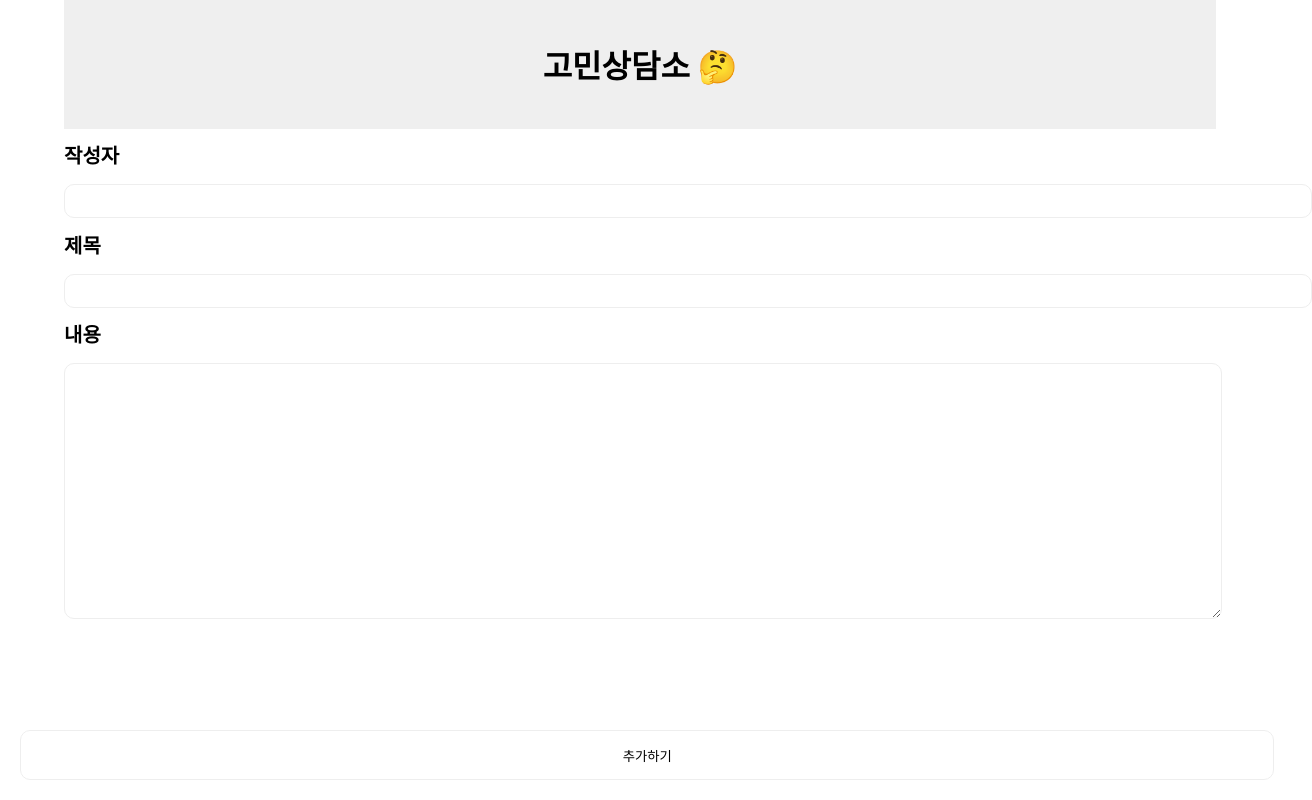
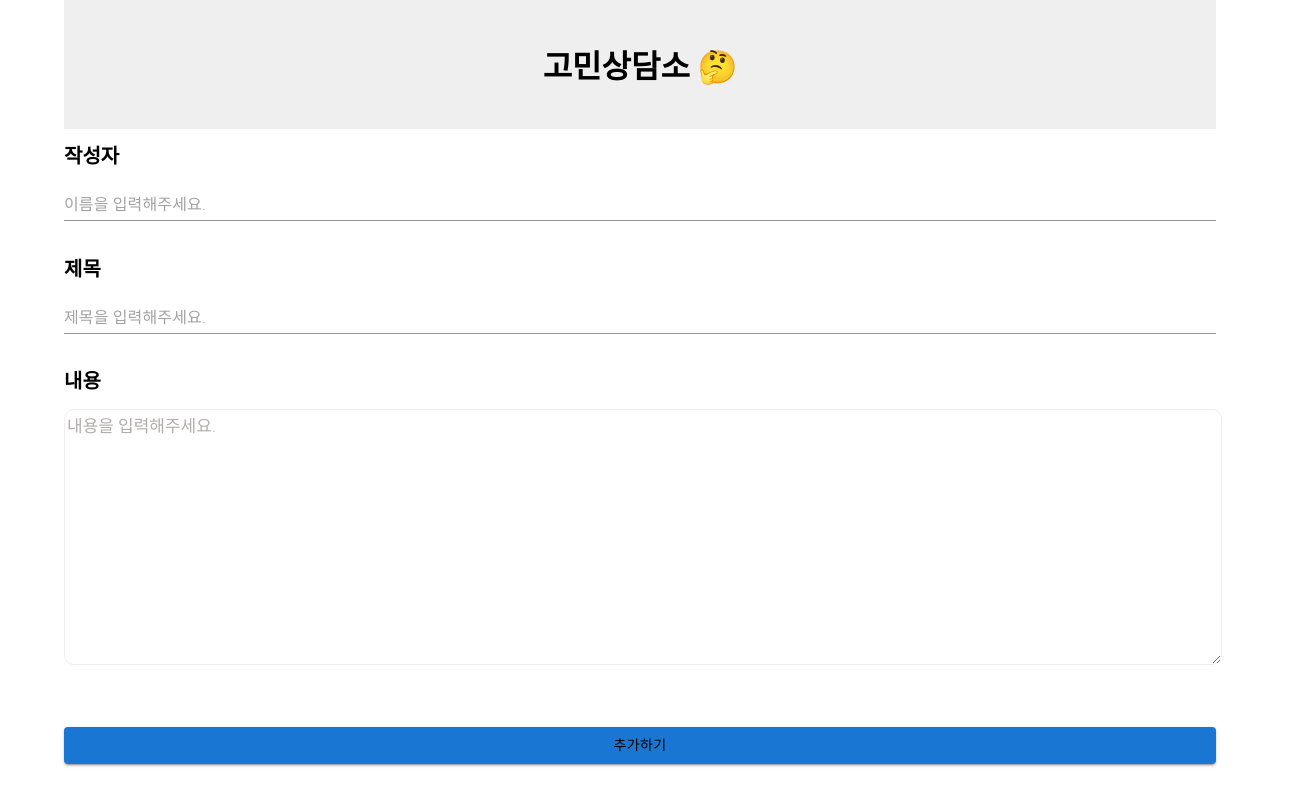
Before and after one commit to soyeon102/worry-share-project, a React (Create React App) app: page /writing in a window 1280 px wide. Shown: the whole page, 1312 px wide, since content can reach past the window. Built offline with nearby package versions, Linux system fonts and the light colour scheme.

Commit message:
element들 추가 및 수정/ detail페이지 이동 가능하게 구현/ 퍼블리싱 수정

```diff
--- a/package.json
+++ b/package.json
@@ -5,6 +5,7 @@
   "dependencies": {
     "@emotion/react": "^11.10.0",
     "@emotion/styled": "^11.10.0",
+    "@fontsource/roboto": "^4.5.7",
     "@mui/icons-material": "^5.8.4",
     "@mui/material": "^5.9.3",
     "@mui/styled-engine-sc": "^5.9.3",
--- a/src/components/WorryList.jsx
+++ b/src/components/WorryList.jsx
@@ -1,54 +1,59 @@
-import Layout from "./layout/Layout";
 import styled from "styled-components";
+import { useNavigate } from "react-router-dom";
 
 const WorryList = () => {
+  const navigate = useNavigate();
+
   return (
-    <Layout>
+    <div
+      onClick={() => {
+        navigate("/detail/1");
+      }}
+    >
       <StWorryList>
-
-        <StListtitle>Title
+        <StListtitle>
+          Title
           <StListBtn>삭제</StListBtn>
-          </StListtitle>
+        </StListtitle>
 
         <StListWriter>작성자:나</StListWriter>
-
-
-        </StWorryList>
-    </Layout>
+      </StWorryList>
+    </div>
   );
 };
 
 export default WorryList;
 
-const StWorryList= styled.div`
-  width:97vw;
-height:80px;
-margin-top:15px;
-display:flex;
-flex-direction:column;
-border:solid 1px;
-border-color:#eee;
-border-radius:10px;
-outline-color:#eee;
-margin-left:2%;
-margin-right:2%;
-`
+const StWorryList = styled.div`
+  height: 80px;
+  margin-top: 15px;
+  display: flex;
+  flex-direction: column;
+  border: solid 1px;
+  border-color: #eee;
+  border-radius: 10px;
+  outline-color: #eee;
+  padding: 0 10px;
+  &:hover {
+    cursor: pointer;
+  }
+`;
 
-const StListtitle= styled.div`
-display:flex;
-font-size:20px;
-margin-top:10px;
-justify-content: space-between;
-`
+const StListtitle = styled.div`
+  display: flex;
+  font-size: 20px;
+  margin-top: 10px;
+  justify-content: space-between;
+`;
 
-const StListWriter= styled.div`
-font-size:10px;
-margin-top:10px;
-`
+const StListWriter = styled.div`
+  font-size: 10px;
+  margin-top: 10px;
+`;
 
-const StListBtn= styled.button`
-width:50px;
-height:3vh;
-text-align:center;
-line-height:25px;
-`
+const StListBtn = styled.button`
+  width: 50px;
+  height: 3vh;
+  text-align: center;
+  line-height: 25px;
+`;
--- a/src/components/elements/CommonButton.jsx
+++ b/src/components/elements/CommonButton.jsx
@@ -1,14 +1,19 @@
-import { StyledEngineProvider } from '@mui/styled-engine';
-import styled from 'styled-components';
-import Button from '@mui/material/Button';
-import IconButton from '@mui/material/IconButton';
-import DeleteIcon from '@mui/icons-material/Delete';
+import { StyledEngineProvider } from "@mui/styled-engine";
+import styled from "styled-components";
+import Button from "@mui/material/Button";
+import IconButton from "@mui/material/IconButton";
+import DeleteIcon from "@mui/icons-material/Delete";
 
-const CommonButton = ({ text, onClick, size, variant, iconColor }) => {
+const CommonButton = ({ text, onClick, size, variant, iconColor, margin }) => {
   return (
     <StyledEngineProvider injectFirst>
       {text ? (
-        <MyButton variant={variant} onClick={onClick} size={size}>
+        <MyButton
+          variant={variant}
+          onClick={onClick}
+          size={size}
+          margin={margin}
+        >
           {text}
         </MyButton>
       ) : (
@@ -22,7 +27,8 @@ const CommonButton = ({ text, onClick, size, variant, iconColor }) => {
 
 export default CommonButton;
 
-const MyButton = styled(Button)(({ size }) => ({
-  width: size || 'auto',
-  color: 'black',
+const MyButton = styled(Button)(({ size, margin }) => ({
+  width: size || "auto",
+  color: "black",
+  margin: margin || "auto",
 }));
--- /dev/null
+++ b/src/components/elements/CommonInput.jsx
@@ -0,0 +1,21 @@
+import styled from "styled-components";
+import Input from "@mui/material/Input";
+
+const ariaLabel = { "aria-label": "description" };
+
+const CommonInput = ({ text, id }) => {
+  return (
+    <StBox>
+      <Input
+        placeholder={text}
+        inputProps={ariaLabel}
+        sx={{ margin: "20px 0", width: "100%" }}
+        id={id}
+      />
+    </StBox>
+  );
+};
+
+export default CommonInput;
+
+const StBox = styled.div``;
--- /dev/null
+++ b/src/components/elements/CommonLabel.jsx
@@ -0,0 +1,17 @@
+import styled from "styled-components";
+import "@fontsource/roboto/300.css";
+
+const CommonLabel = ({ labeltext, id }) => {
+  return <Stlabel for={id}>{labeltext}</Stlabel>;
+};
+
+export default CommonLabel;
+
+const Stlabel = styled.label`
+  display: flex;
+  flex-direction: column;
+  margin-top: 1%;
+  font-size: 20px;
+  font-weight: bold;
+  font-family: roboto;
+`;
--- /dev/null
+++ b/src/components/elements/CommonTextArea.jsx
@@ -0,0 +1,30 @@
+import styled from "styled-components";
+import "@fontsource/roboto/300.css";
+
+const CommonTextArea = ({ text, id }) => {
+  return <StTextArea placeholder={text} id={id} />;
+};
+
+export default CommonTextArea;
+
+const StTextArea = styled.textarea`
+  width: 100%;
+  height: 250px;
+  margin-top: 15px;
+
+  border: solid 1px;
+  border-color: #eee;
+  border-radius: 10px;
+  outline-color: blue;
+
+  font-size: 17px;
+  font-family: roboto;
+  &:hover {
+    border: solid 2px;
+    border-color: black;
+  }
+
+  ::placeholder {
+    color: #b3acac;
+  }
+`;
--- a/src/components/elements/Input.jsx
+++ /dev/null
@@ -1,19 +0,0 @@
-import styled from "styled-components";
-
-const Input = ({ children }) => {
-  return <StInput>{children}</StInput>;
-
-};
-
-export default Input;
-
-const StInput= styled.input`
-width:97vw;
-height:30px;
-margin-top:15px;
-display:flex;
-border:solid 1px;
-border-color:#eee;
-border-radius:10px;
-outline-color:#eee;
-`
--- a/src/components/layout/Layout.jsx
+++ b/src/components/layout/Layout.jsx
@@ -1,5 +1,4 @@
 import Container from "@mui/material/Container";
-import styled from "styled-components";
 import Header from "./Header";
 
 const Layout = ({ children }) => {
--- a/src/components/pages/ListPage.jsx
+++ b/src/components/pages/ListPage.jsx
@@ -8,6 +8,7 @@ const ListPage = () => {
       <StListtitle>
       고민 리스트
       </StListtitle>
+      <WorryList/>
     </Layout>
   );
 };
--- a/src/components/pages/WritingPage.jsx
+++ b/src/components/pages/WritingPage.jsx
@@ -1,76 +1,45 @@
-import Layout from '../layout/Layout';
-import styled from "styled-components"
-import Input from '../elements/Input'
+import Layout from "../layout/Layout";
+import CommonInput from "../elements/CommonInput";
+import CommonButton from "../elements/CommonButton";
+import CommonTextArea from "../elements/CommonTextArea";
+import CommonLabel from "../elements/CommonLabel";
 
 const WritingPage = () => {
-
-
+  const onsubmitHandler = (e) => {
+    e.preventDefault();
+  };
 
   return (
-
-    <StWriteContainer>
     <Layout>
       <div>
+        <form onSubmit={onsubmitHandler}>
           <div>
-        <StWritelabel>작성자</StWritelabel>
-        <Input type="text"/>
+            <CommonLabel labeltext='작성자' id='Writer' />
+            <CommonInput text='이름을 입력해주세요.' id='Writer' />
           </div>
 
           <div>
-        <StWritelabel>제목</StWritelabel>
-        <Input type="text"/>
+            <CommonLabel labeltext='제목' id='Title' />
+            <CommonInput text='제목을 입력해주세요.' id='Title' />
           </div>
 
           <div>
-        <StWritelabel>내용</StWritelabel>
-        <StWriteContent/>
+            <CommonLabel labeltext='내용' id='Content' />
+            <CommonTextArea text='내용을 입력해주세요.' id='Content' />
           </div>
+
+          <div>
+            <CommonButton
+              text='추가하기'
+              size='100%'
+              variant='contained'
+              margin='5% 0 0 0'
+            />
+          </div>
+        </form>
       </div>
     </Layout>
-
-        <div>
-          <StWriteFormBtn>추가하기</StWriteFormBtn>
-        </div>
-        </StWriteContainer>
-
-
   );
 };
 
 export default WritingPage;
-
-const StWriteContainer=styled.div`
-  padding-left: 20px;
-  padding-right: 20px;
-`
-
-const StWriteFormBtn=styled.button`
-  width:98vw;
-  height:50px;
-  position:fixed;
-  bottom:0;
-  margin-bottom:20px;
-  background-color:white;
-  border:1px solid;
-  border-color:#eee;
-  border-radius:10px;
-  cursor:pointer;
-`
-
-const StWritelabel =styled.label`
-display:flex;
-flex-direction:column;
-margin-top:1%;
-font-size:20px;
-font-weight:bold;
-`
-
-const StWriteContent = styled.textarea`
-  width:100%;
-  height:250px;
-  margin-top:15px;
-  border:solid 1px;
-  border-color:#eee;
-  border-radius:10px;
-  outline-color:#eee;
-`
```
Also changed, not shown: src/components/pages/Home.jsx (+4 -5 lines), 1 other file (tests, documents, lock files or other folders). Lines whose indentation alone changed are shown as unchanged.
